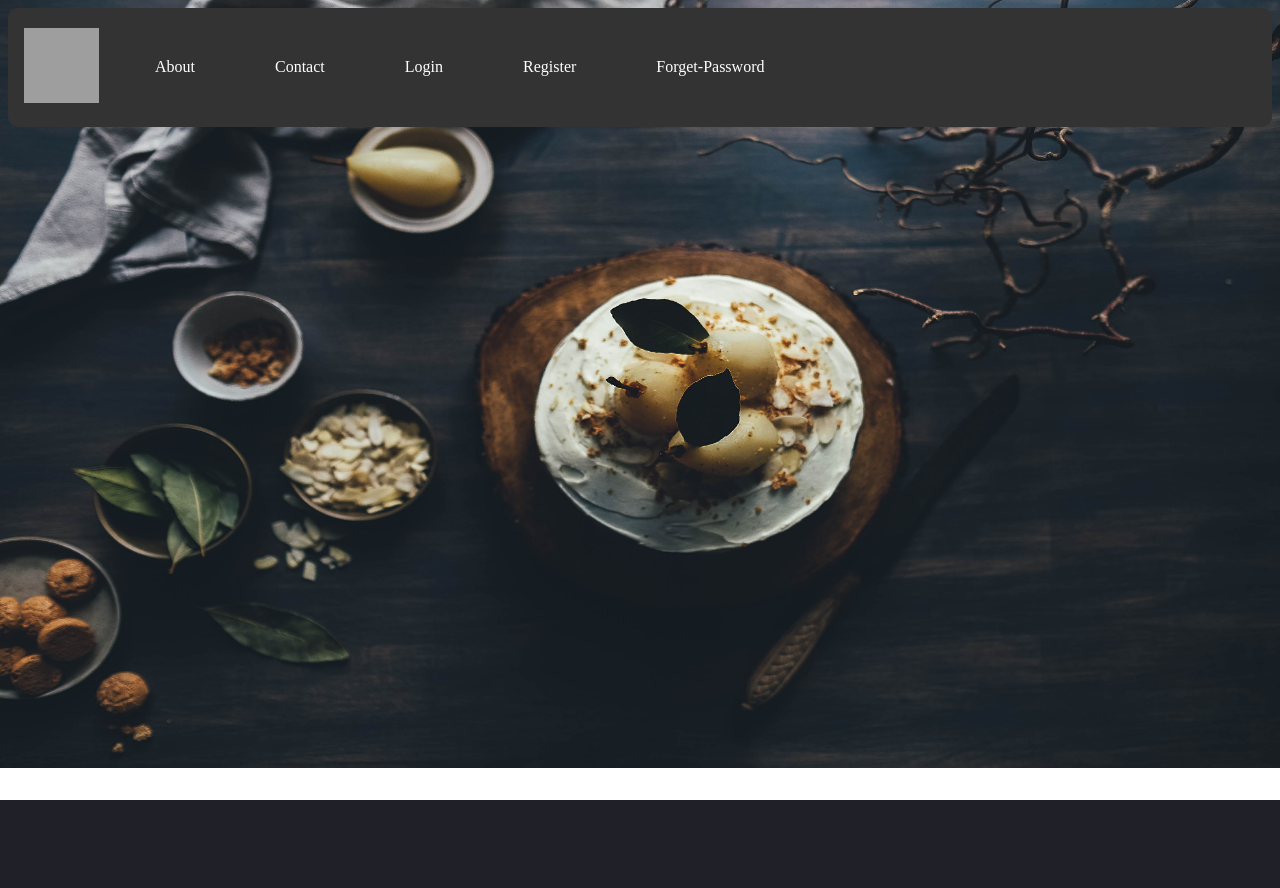
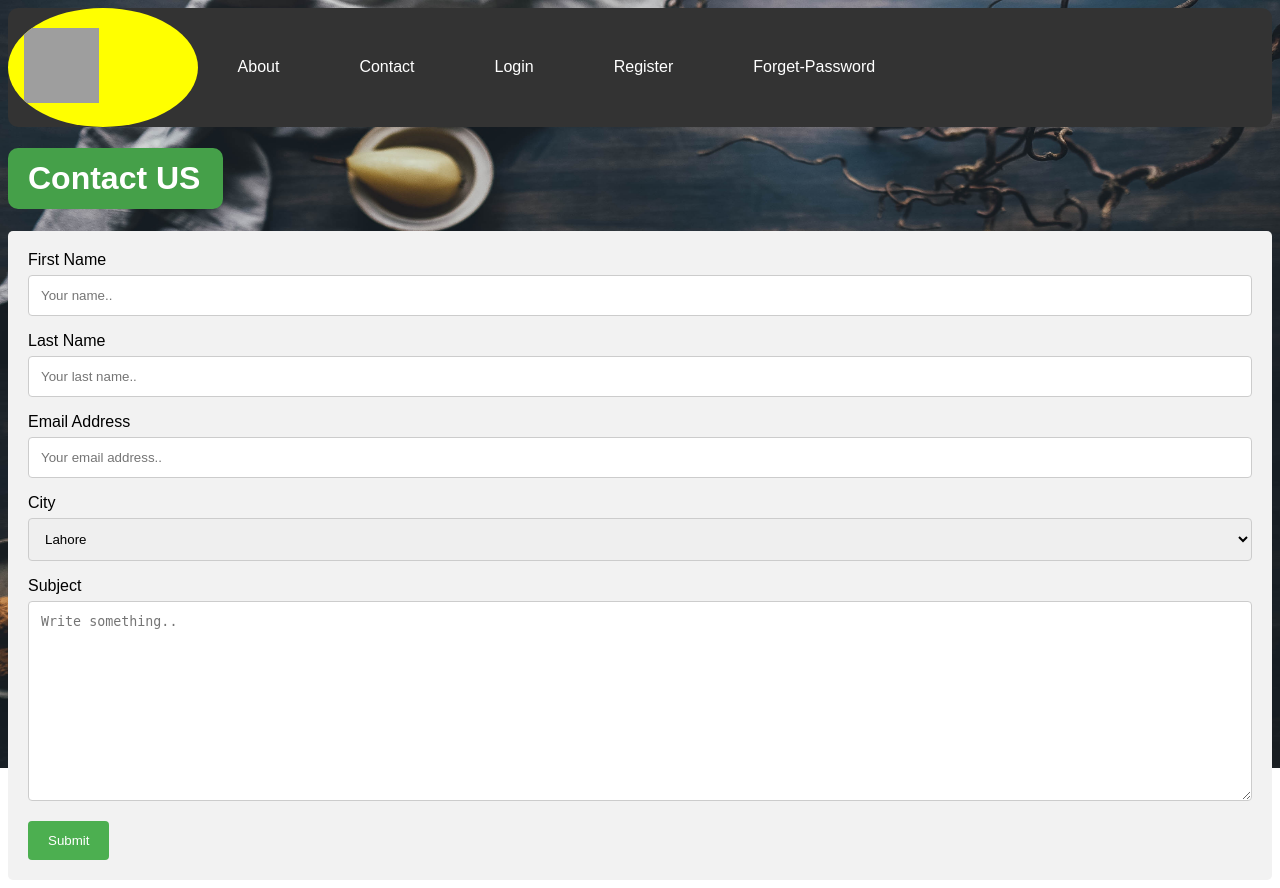
Before and after one commit to RanaFaizan/Huungry, a PHP site: page /contact.html in a window 1280 px wide. Before the commit the page ends 800 px from the top, so only its background shows below. Run offline with PHP 8.4, Linux system fonts and the light colour scheme; grey boxes are pictures that could not be loaded.

Commit message:
updated some work 1)applied css to all pages 2)added contact us page 3)added login page 4) Others are in progress

```diff
--- a/about.html
+++ b/about.html
@@ -9,7 +9,7 @@
 <header>
     <nav>
         <ul>
-            <li id="logo"><a href="#index.html"><img src="images/logo.png" alt="Home" width="75px" height="75px"></a></li>
+            <li class="logo"><a href="index.html"><img src="images/logo.png" alt="Home" width="75px" height="75px"></a></li>
             <div>
                 <li><a href="about.html">About</a></li>
                 <li><a href="contact.html">Contact</a></li>
--- a/contact.html
+++ b/contact.html
@@ -3,13 +3,15 @@
 <head>
     <meta charset="UTF-8">
     <title>Contact Information</title>
+    <meta name="viewport" content="width=device-width, initial-scale=1">
     <link rel="stylesheet" href="css\style.css">
+    <link rel="stylesheet" href="css\contact_form.css">
 </head>
 <body>
 <header>
     <nav>
         <ul>
-            <li id="logo"><a href="#index.html"><img src="images/logo.png" alt="Home" width="75px" height="75px"></a></li>
+            <li class="logo"><a href="index.html"><img src="images/logo.png" alt="Home" width="75px" height="75px"></a></li>
             <div>
                 <li><a href="about.html">About</a></li>
                 <li><a href="contact.html">Contact</a></li>
@@ -22,7 +24,33 @@
 </header>
 <!--<hr>-->
 <main>
+    <h1>Contact US</h1>
+    <div class="container">
+        <form action="/action_page.php">
+            <label for="fname">First Name</label>
+            <input type="text" id="fname" name="firstname" placeholder="Your name..">
 
+            <label for="lname">Last Name</label>
+            <input type="text" id="lname" name="lastname" placeholder="Your last name..">
+
+            <label for="lname">Email Address</label>
+            <input type="text" id="lname" name="lastname" placeholder="Your email address..">
+
+            <label for="city">City</label>
+            <select id="city" name="city">
+                <option value="lahore">Lahore</option>
+                <option value="lahore">Karachi</option>
+                <option value="lahore">Peshawar</option>
+                <option value="lahore">Queta</option>
+                <option value="lahore">Islamabad</option>
+            </select>
+
+            <label for="subject">Subject</label>
+            <textarea id="subject" name="subject" placeholder="Write something.." style="height:200px"></textarea>
+
+            <input type="submit" value="Submit">
+        </form>
+    </div>
 </main>
 <!--<hr>-->
 <footer>
--- /dev/null
+++ b/css/contact_form.css
@@ -0,0 +1,41 @@
+body {font-family: Arial, Helvetica, sans-serif;}
+* {box-sizing: border-box;}
+
+h1{
+    width: 17%;
+    background-color: #45a049;
+    color: white;
+    padding: 12px 20px;
+    border: none;
+    border-radius: 10px;
+}
+
+input[type=text], select, textarea {
+    width: 100%;
+    padding: 12px;
+    border: 1px solid #ccc;
+    border-radius: 4px;
+    box-sizing: border-box;
+    margin-top: 6px;
+    margin-bottom: 16px;
+    resize: vertical;
+}
+
+input[type=submit] {
+    background-color: #4CAF50;
+    color: white;
+    padding: 12px 20px;
+    border: none;
+    border-radius: 4px;
+    cursor: pointer;
+}
+
+input[type=submit]:hover {
+    background-color: #45a049;
+}
+
+.container {
+    border-radius: 5px;
+    background-color: #f2f2f2;
+    padding: 20px;
+}
--- a/css/style.css
+++ b/css/style.css
@@ -21,12 +21,20 @@ header li{
     overflow: hidden;
 }
 
-#logo{
+.logo{
     /*display: block;*/
+    width: 15%;
+    background-color: yellow;
+    border-radius: 50%;
     padding: 20px 16px;
 }
 
-#logo:hover{
+img.avatar{
+    width: 20%;
+    height: 20%;
+}
+
+.logo:hover{
     transform: scale(1.2);
     transform: scale(20 30);
 }
--- a/forget-password.html
+++ b/forget-password.html
@@ -9,7 +9,7 @@
 <header>
     <nav>
         <ul>
-            <li id="logo"><a href="#index.html"><img src="images/logo.png" alt="Home" width="75px" height="75px"></a></li>
+            <li class="logo"><a href="index.html"><img src="images/logo.png" alt="Home" width="75px" height="75px"></a></li>
             <div>
                 <li><a href="about.html">About</a></li>
                 <li><a href="contact.html">Contact</a></li>
--- a/register.html
+++ b/register.html
@@ -9,7 +9,7 @@
 <header>
     <nav>
         <ul>
-            <li id="logo"><a href="#index.html"><img src="images/logo.png" alt="Home" width="75px" height="75px"></a></li>
+            <li class="logo"><a href="index.html"><img src="images/logo.png" alt="Home" width="75px" height="75px"></a></li>
             <div>
                 <li><a href="about.html">About</a></li>
                 <li><a href="contact.html">Contact</a></li>
```
Also changed, not shown: css/loginform.css (added, +80 -0 lines), login.html (+30 -1 lines).
